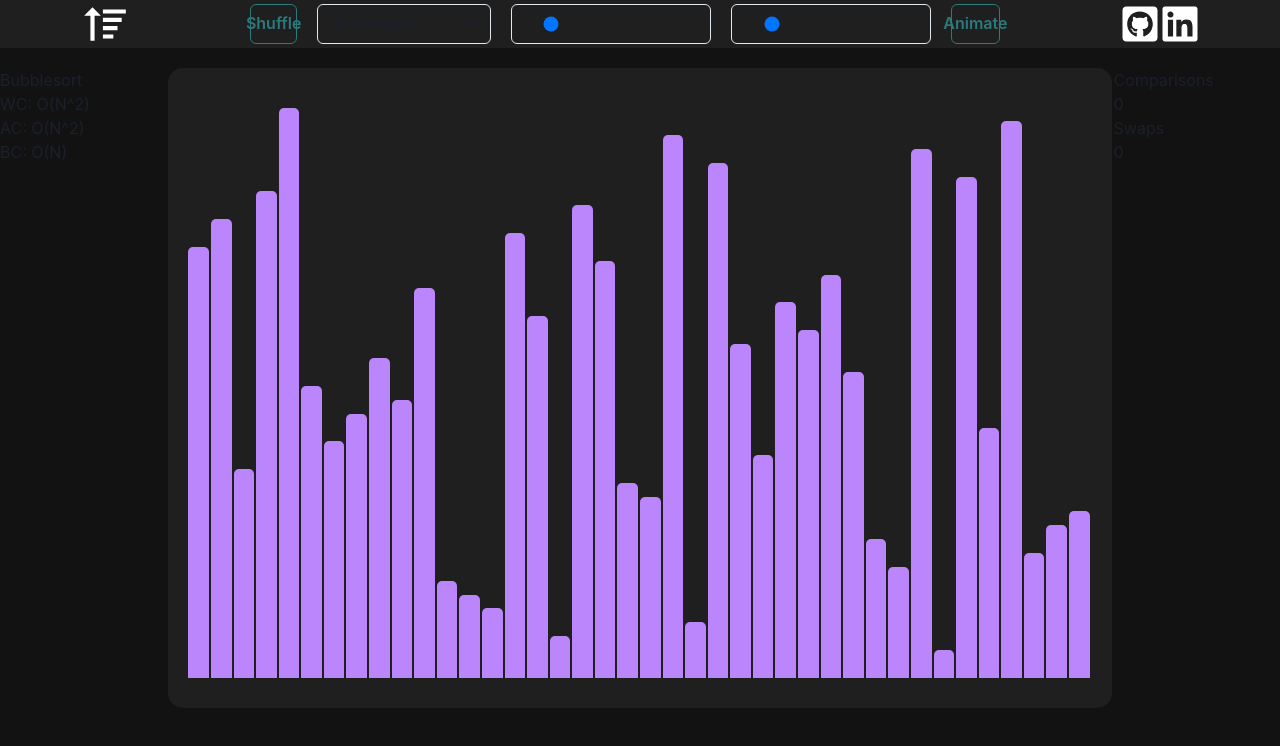
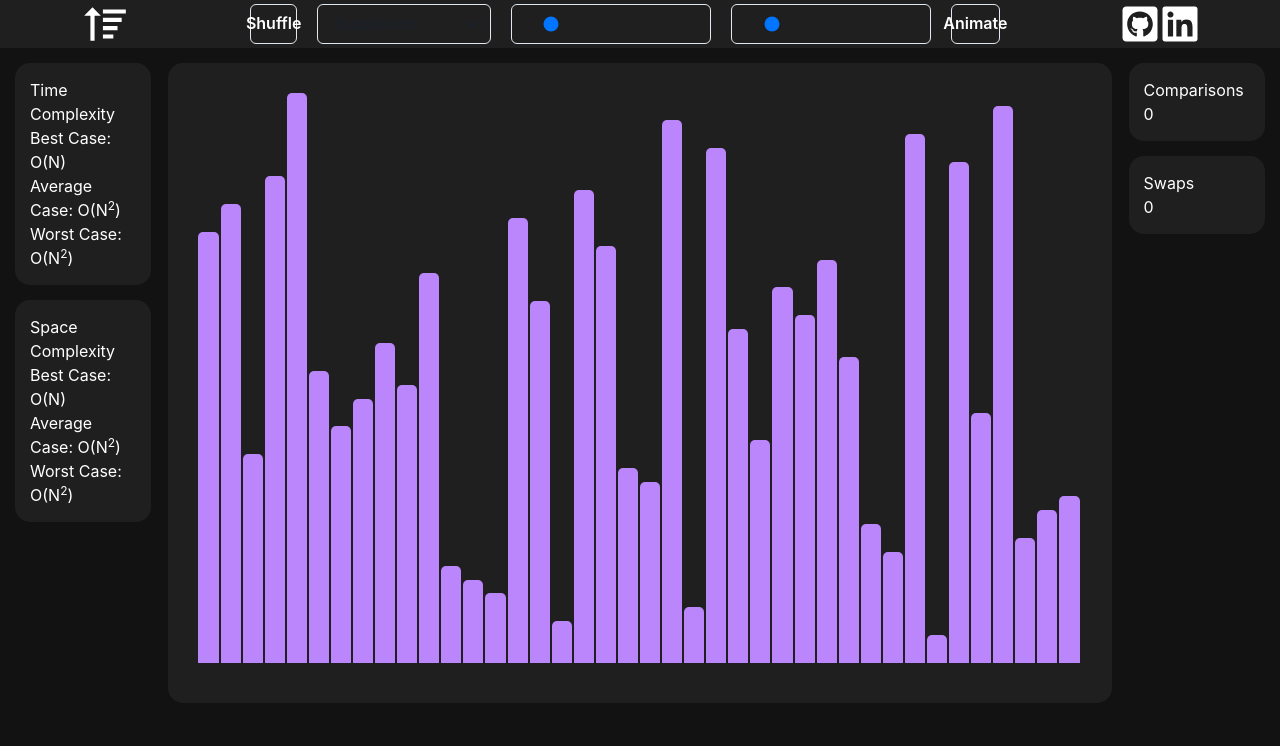
Before and after one commit to patricktrp/sorting-visualizer, a React (Create React App) app: page / in a window 1280 px wide. Shown: the top 746 px of the page. Built offline with nearby package versions, Linux system fonts and the light colour scheme.

Commit message:
more visual work

```diff
--- a/src/components/AlgorithmInfo.js
+++ b/src/components/AlgorithmInfo.js
@@ -1,3 +1,5 @@
+import { Box } from '@chakra-ui/react';
+
 const algorithmData = {
     'bubbleSort': {
         'name': 'Bubblesort',
@@ -39,20 +41,21 @@ const algorithmData = {
 
 const AlgorithmInfo = (props) => {
     return (
-        <div>
-            <p>
-                {algorithmData[props.selectedAlgorithm].name}
-            </p>
-            <p>
-                WC: {algorithmData[props.selectedAlgorithm].wc_time_complexity}
-            </p>
-            <p>
-                AC: {algorithmData[props.selectedAlgorithm].ac_time_complexity}
-            </p>
-            <p>
-                BC: {algorithmData[props.selectedAlgorithm].bc_time_complexity}
-            </p>
-        </div>
+        <Box>
+            <Box color={'white'} backgroundColor={'rgb(31,31,31)'} borderRadius={'15px'} margin={'15px'} padding={'15px'}>
+                <p color='#ddd'>Time Complexity</p>
+                <p>Best Case: O(N)</p>
+                <p>Average Case: O(N<sup>2</sup>)</p>
+                <p>Worst Case: O(N<sup>2</sup>)</p>
+            </Box>
+            <Box color={'white'} backgroundColor={'rgb(31,31,31)'} borderRadius={'15px'} margin={'15px'} padding={'15px'}>
+                <p color='#ddd'>Space Complexity</p>
+                <p>Best Case: O(N)</p>
+                <p>Average Case: O(N<sup>2</sup>)</p>
+                <p>Worst Case: O(N<sup>2</sup>)</p>
+            </Box>
+
+        </Box>
     )
 }
 
--- a/src/components/Navbar.js
+++ b/src/components/Navbar.js
@@ -6,7 +6,7 @@ import { algorithms } from '../algorithms/constants';
 
 const Navbar = (props) => {
     return (
-        <Flex justifyContent={'space-between'} alignItems={'center'} marginBottom={'20px'} height={'6vh'} paddingRight={20} paddingLeft={20} backgroundColor={'rgb(31,31,31)'}>
+        <Flex justifyContent={'space-between'} alignItems={'center'} height={'6vh'} paddingRight={20} paddingLeft={20} backgroundColor={'rgb(31,31,31)'}>
             <Flex>
                 <BiSortUp size={50} color={'white'} />
             </Flex>
@@ -15,7 +15,7 @@ const Navbar = (props) => {
                 <Button
                     onClick={props.onShuffleArray}
                     disabled={props.isAnimating}
-                    colorScheme='teal'
+                    color={'white'}
                     variant='outline'
                 >Shuffle</Button>
                 <Select disabled={props.isAnimating} value={props.algorithm} onChange={(e) => props.onChangeAlgorithm(e.target.value)}>
@@ -32,7 +32,7 @@ const Navbar = (props) => {
                     onClick={props.onAnimate}
                     isLoading={props.isAnimating}
                     loadingText='Animating'
-                    colorScheme='teal'
+                    color={'white'}
                     variant='outline'
                     spinnerPlacement='end'>Animate</Button>
             </Flex>
--- a/src/components/RuntimeInfo.js
+++ b/src/components/RuntimeInfo.js
@@ -1,14 +1,20 @@
 import CountUp from 'react-countup';
+import { Box } from '@chakra-ui/react';
 
 const RuntimeInfo = (props) => {
     const duration = props.duration / 1000;
     return (
-        <div>
-            <h3>Comparisons</h3>
-            {props.duration !== 0 ? <CountUp end={props.comparisons} duration={duration} /> : 0}
-            <h3>Swaps</h3>
-            {props.duration !== 0 ? <CountUp end={props.swaps} duration={duration} /> : 0}
-        </div>
+        <Box>
+            <Box color={'white'} backgroundColor={'rgb(31,31,31)'} borderRadius={'15px'} margin={'15px'} padding={'15px'}>
+                <p color='#ddd'>Comparisons</p>
+                {props.duration !== 0 ? <CountUp end={props.comparisons} duration={duration} /> : 0}
+            </Box>
+            <Box color={'white'} backgroundColor={'rgb(31,31,31)'} borderRadius={'15px'} margin={'15px'} padding={'15px'}>
+                <p color='#ddd'>Swaps</p>
+                {props.duration !== 0 ? <CountUp end={props.swaps} duration={duration} /> : 0}
+            </Box>
+
+        </Box>
     )
 };
 
--- a/src/components/Visualizer.js
+++ b/src/components/Visualizer.js
@@ -5,7 +5,7 @@ const Visualizer = (props) => {
     const colors = props.colors;
 
     return (
-        <Flex justifyContent={'center'} alignItems={'flex-end'} height={'80vh'} backgroundColor={'rgb(31,31,31)'} borderRadius={'15px'} paddingLeft={'20px'} paddingRight={'20px'} paddingBottom={'30px'}>
+        <Flex justifyContent={'center'} alignItems={'flex-end'} height={'80vh'} backgroundColor={'rgb(31,31,31)'} borderRadius={'15px'} paddingLeft={'30px'} paddingRight={'30px'} paddingBottom={'40px'} marginTop={'15px'}>
             {props.numbers.map((num, idx) => {
                 return <Bar value={num} key={Math.random()} length={props.numbers.length} color={colors.hasOwnProperty(idx) ? colors[idx] : 'base'} />;
             })}
```
